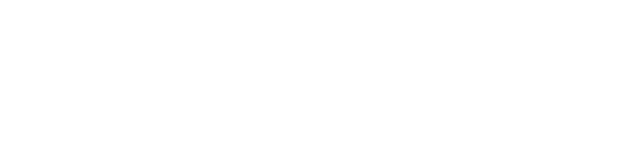
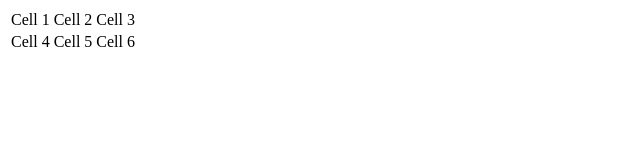
Before and after one commit to uroojzafar/uroojlec1, a plain HTML site: page new.html in a window 1280 px wide. Shown: the whole page, without its empty margins (0-640 px from the left). Drawn offline with Linux system fonts and the light colour scheme.

Commit message:
Update new.html

```diff
--- a/new.html
+++ b/new.html
@@ -1,16 +1,25 @@
 <html>
-
+<title>    lec1</title>
 <head>
-
-
-
-    <title> welcom</title>
 
 
 </head>
 <body>
 
 
+    <table>
+        <tr>
+          <td>Cell 1</td>
+          <td>Cell 2</td>
+          <td>Cell 3</td>
+        </tr>
+        <tr>
+          <td>Cell 4</td>
+          <td>Cell 5</td>
+          <td>Cell 6</td>
+        </tr>
+      </table>
+
 </body>
 
 
```
